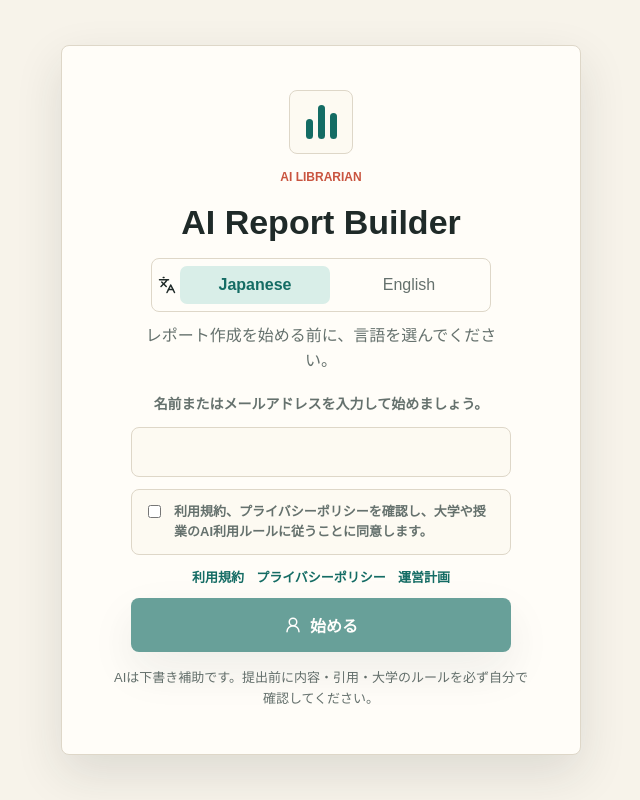
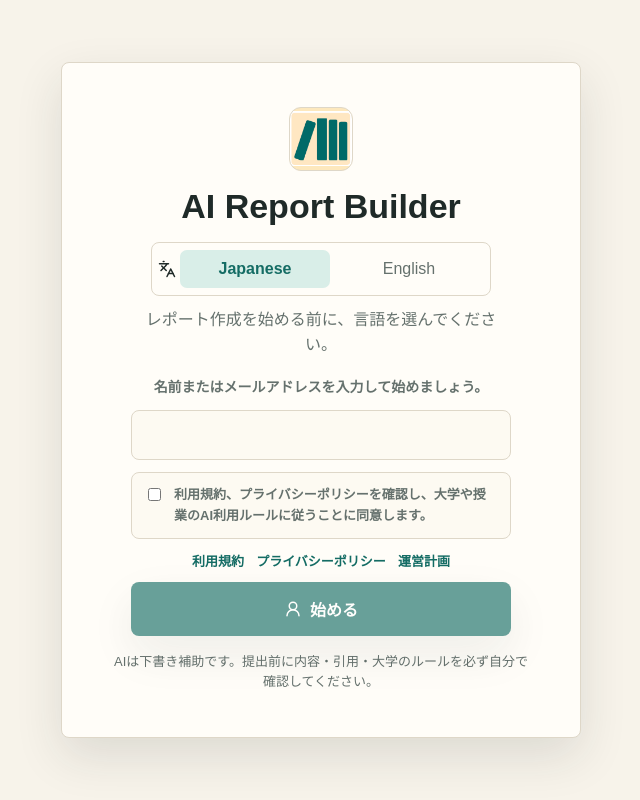
Before and after one commit to shuichi2828/ai-librarian-for-report-, a Next.js app: page / in a window 1280 px wide. Shown: the whole page, without its empty margins (319-959 px from the left). Built offline with nearby package versions, Linux system fonts and the light colour scheme.

Commit message:
Update app branding icon

```diff
--- a/src/app/globals.css
+++ b/src/app/globals.css
@@ -75,34 +75,8 @@ button {
   width: 64px;
   height: 64px;
   border: 1px solid var(--line);
-  border-radius: 8px;
-  background: #fdfaf2;
-  display: grid;
-  grid-template-columns: repeat(3, 7px);
-  align-items: end;
-  justify-content: center;
-  gap: 5px;
-  padding: 14px 0;
-  color: var(--teal);
-}
-
-.appGlyph span {
-  display: block;
-  width: 7px;
-  border-radius: 99px;
-  background: currentColor;
-}
-
-.appGlyph span:nth-child(1) {
-  height: 20px;
-}
-
-.appGlyph span:nth-child(2) {
-  height: 34px;
-}
-
-.appGlyph span:nth-child(3) {
-  height: 26px;
+  border-radius: 12px;
+  background: #fde8bd url("/app-icon.png") center / contain no-repeat;
 }
 
 .loginText {
@@ -214,23 +188,6 @@ button {
   width: 42px;
   height: 42px;
   flex: 0 0 auto;
-  padding: 9px 0;
-}
-
-.miniGlyph span {
-  width: 5px;
-}
-
-.miniGlyph span:nth-child(1) {
-  height: 13px;
-}
-
-.miniGlyph span:nth-child(2) {
-  height: 22px;
-}
-
-.miniGlyph span:nth-child(3) {
-  height: 17px;
 }
 
 .sidebarLanguage {
--- a/src/app/layout.tsx
+++ b/src/app/layout.tsx
@@ -4,8 +4,12 @@ import { AnalyticsHealthCheck } from "@/components/analytics-health-check";
 import "./globals.css";
 
 export const metadata: Metadata = {
-  title: "AI Librarian",
-  description: "Bilingual academic reference finder for university reports"
+  title: "AI Report Builder",
+  description: "Bilingual report writing assistant for university students",
+  icons: {
+    icon: "/app-icon.png",
+    apple: "/app-icon.png"
+  }
 };
 
 export default function RootLayout({ children }: Readonly<{ children: React.ReactNode }>) {
--- a/src/app/page.tsx
+++ b/src/app/page.tsx
@@ -1541,12 +1541,7 @@ export default function Home() {
     return (
       <main className="loginShell">
         <section className="loginPanel" aria-labelledby="loginTitle">
-          <div className="appGlyph" aria-hidden="true">
-            <span />
-            <span />
-            <span />
-          </div>
-          <p className="eyebrow">AI Librarian</p>
+          <div className="appGlyph" aria-hidden="true" />
           <h1 id="loginTitle">{text.loginTitle}</h1>
           <div className="languageControl loginLanguage" aria-label={selectedOutputLanguage === "ja" ? "表示言語" : "Display language"}>
             <Languages size={18} />
@@ -1585,13 +1580,8 @@ export default function Home() {
     <main className="shell">
       <aside className="historyPane" aria-label={text.history}>
         <div className="paneHeader">
-          <div className="appGlyph miniGlyph" aria-hidden="true">
-            <span />
-            <span />
-            <span />
-          </div>
+          <div className="appGlyph miniGlyph" aria-hidden="true" />
           <div>
-            <p className="eyebrow">AI Librarian</p>
             <h1>AI Report Builder</h1>
           </div>
         </div>
```
Also changed, not shown: public/app-icon.png (added), 1 other file (tests, documents, lock files or other folders).
